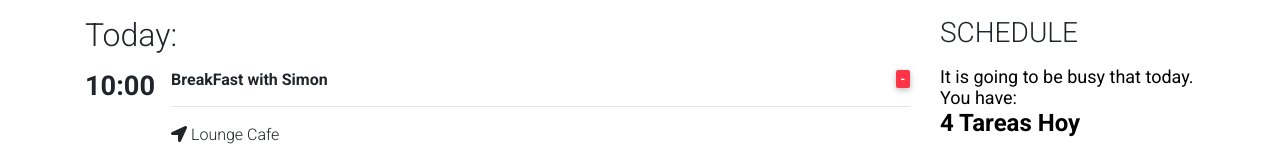
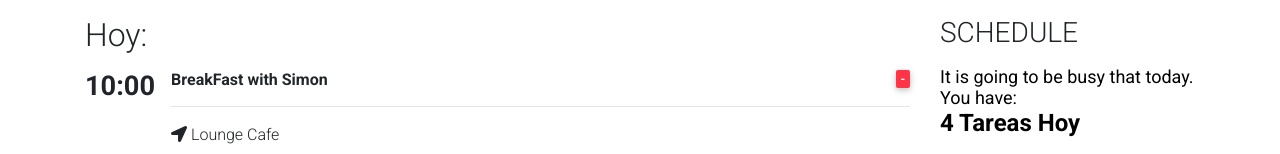
Before and after one commit to arcav/react-mdb-agenda, a React (Create React App) app: page / in a window 1280 px wide. Shown: the top 154 px of the page. Built offline with nearby package versions, Linux system fonts and the light colour scheme.

Commit message:
comments

```diff
--- a/src/App.js
+++ b/src/App.js
@@ -1,6 +1,12 @@
 import React, { Component } from 'react';
+
+//MDBREACT IMPORTS
 import { MDBContainer, MDBRow, MDBCol } from 'mdbreact';
+
+//DUMMY DATA IN JSON
 import Data from './Data/Data.json';
+
+//COMPONENTS
 import Event from './components/EventBadge';
 import Modal from './components/Modal';
 import AddButton from './components/AddButton'
@@ -17,6 +23,7 @@ class App extends Component {
     };
   }
 
+  //ADD METHOD HANDLER
   addEvent = () => {
     let newArray = [...this.state.events];
     newArray.push({
@@ -36,6 +43,7 @@ class App extends Component {
     });
   };
 
+  //INPUT HANDLER
   handleInputChange = inputName => value => {
     const nextValue = value;
     this.setState({
@@ -43,10 +51,14 @@ class App extends Component {
     })
   }
 
+  //DELETE METHOD HANDLER
+
   handleDelete = eventId => {
     const events = this.state.events.filter(e => e.id !== eventId);
     this.setState({ events });
   };
+
+  //MODAL
   toggleModal = () => {
     this.setState({
       modal: !this.state.modal
@@ -60,7 +72,7 @@ class App extends Component {
         <MDBContainer>
           <MDBRow>
             <MDBCol md="9" className="mb-r">
-              <h2 className="text-upercase my-3"> Today:</h2>
+              <h2 className="text-upercase my-3"> Hoy:</h2>
               <div id="events">
                 {this.state.events.map(event => (
                   <Event
```
